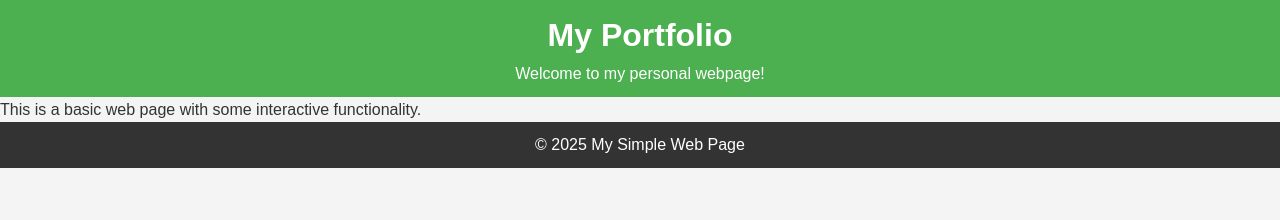
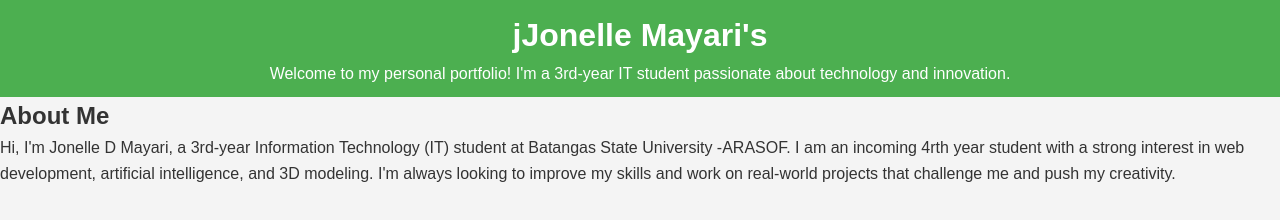
Before and after one commit to jonellyyy26/LabExercise3_Mayari, a plain HTML site: page index.html in a window 1280 px wide. Drawn offline with Linux system fonts and the light colour scheme.

Commit message:
Add portfolio content to index.html

```diff
--- a/index.html
+++ b/index.html
@@ -3,23 +3,19 @@
 <head>
     <meta charset="UTF-8">
     <meta name="viewport" content="width=device-width, initial-scale=1.0">
-    <title>Simple Web Page</title>
+    <title>Portfolio</title>
     <link rel="stylesheet" href="styles.css">
 </head>
 <body>
     <header>
-      <h1>My Portfolio</h1>
-<p>Welcome to my personal webpage!</p>
-
+        <h1>jJonelle Mayari's</h1>
+        <p>Welcome to my personal portfolio! I'm a 3rd-year IT student passionate about technology and innovation.</p>
     </header>
 
     <section>
-        <p>This is a basic web page with some interactive functionality.</p>
-    </section>
+        <h2>About Me</h2>
+        <p>Hi, I'm Jonelle D Mayari, a 3rd-year Information Technology (IT) student at Batangas State University -ARASOF. I am an incoming 4rth year student with a strong interest in web development, artificial intelligence, and 3D modeling. I'm always looking to improve my skills and work on real-world projects that challenge me and push my creativity.</p>
 
-    <footer>
-        <p>&copy; 2025 My Simple Web Page</p>
-    </footer>
 
     <script src="script.js"></script>
 </body>
```
